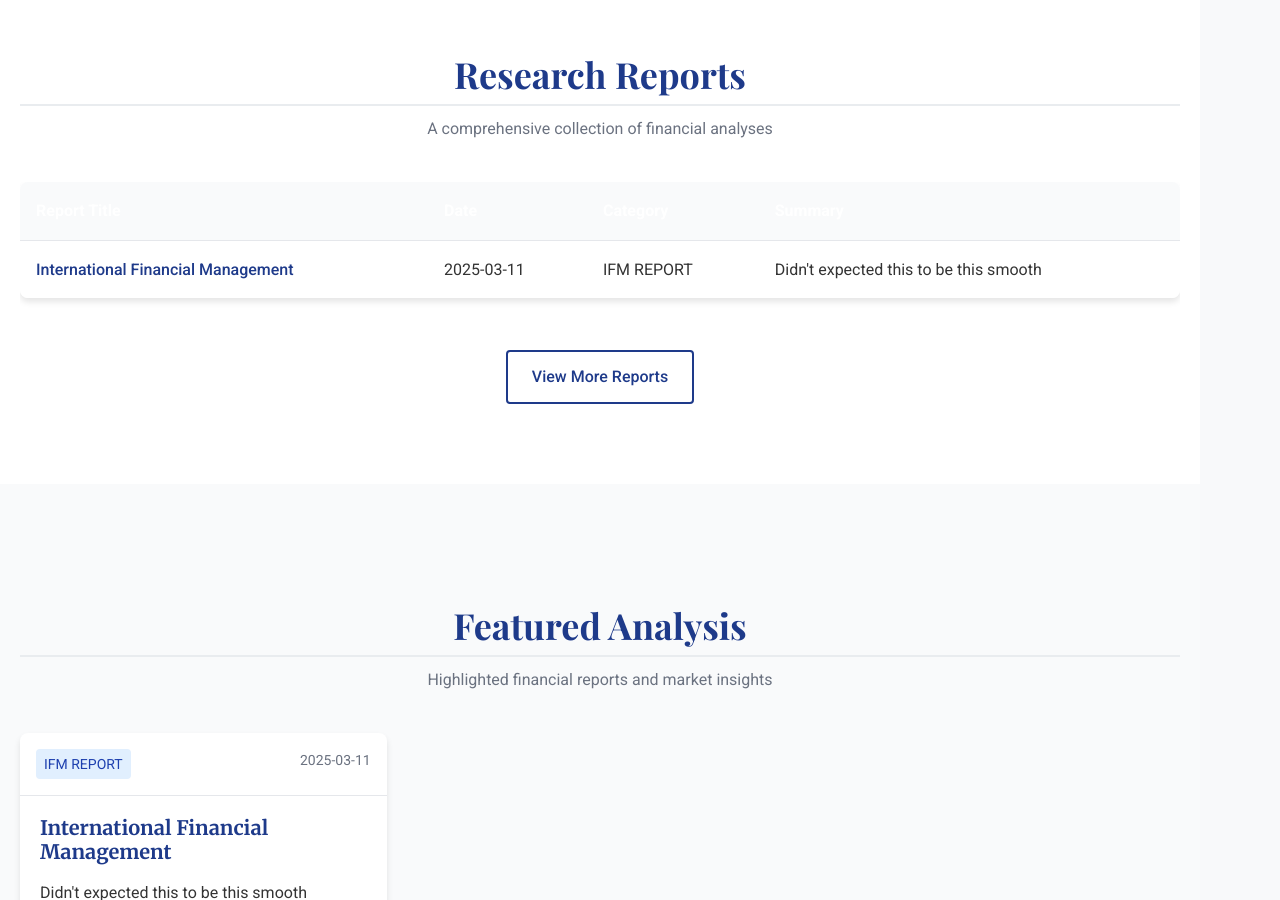
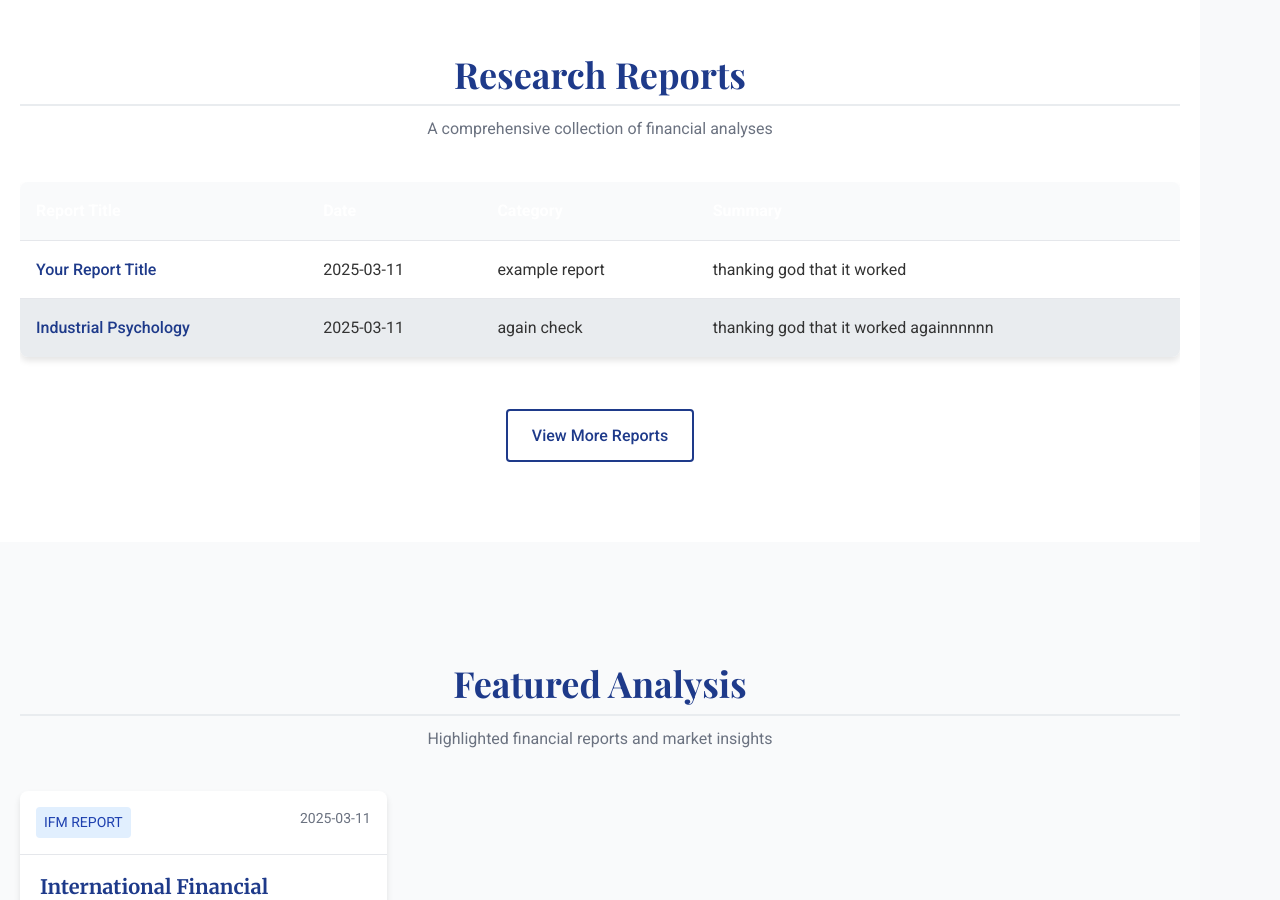
Before and after one commit to anshusrathe/FinBlogs, a Jekyll site: the page index.html, which Jekyll copies as it is, in a window 1280 px wide and 900 px high, scrolled down 573 px. Built offline with Jekyll 4.4.1, drawn with Linux system fonts in a browser that asks for light colours.

Commit message:
Merge remote changes and add my updates

```diff
--- a/content/reports/reports.json
+++ b/content/reports/reports.json
@@ -2,4 +2,15 @@
   {
     "file": "example.md",
     "title": "Your Report Title",
-    "date":
+    "date": "2025-03-11",
+    "category": "example report",
+    "summary": "thanking god that it worked"
+  },
+  {
+    "file": "InPsy.md",
+    "title": "Industrial Psychology",
+    "date": "2025-03-11",
+    "category": "again check",
+    "summary": "thanking god that it worked againnnnnn"
+  }
+]
--- a/index.html
+++ b/index.html
@@ -505,7 +505,7 @@
           // Function to fetch and populate the Reports Table from reports.json
           async function loadReports() {
             try {
-              const response = await fetch('content/models/models.json', { headers: { 'Accept': 'application/json' } });
+              const response = await fetch('content/reports/reports.json', { headers: { 'Accept': 'application/json' } });
               if (!response.ok) throw new Error(`HTTP error! status: ${response.status}`);
               const reports = await response.json();
               const tbody = document.getElementById('reports-data');
```
